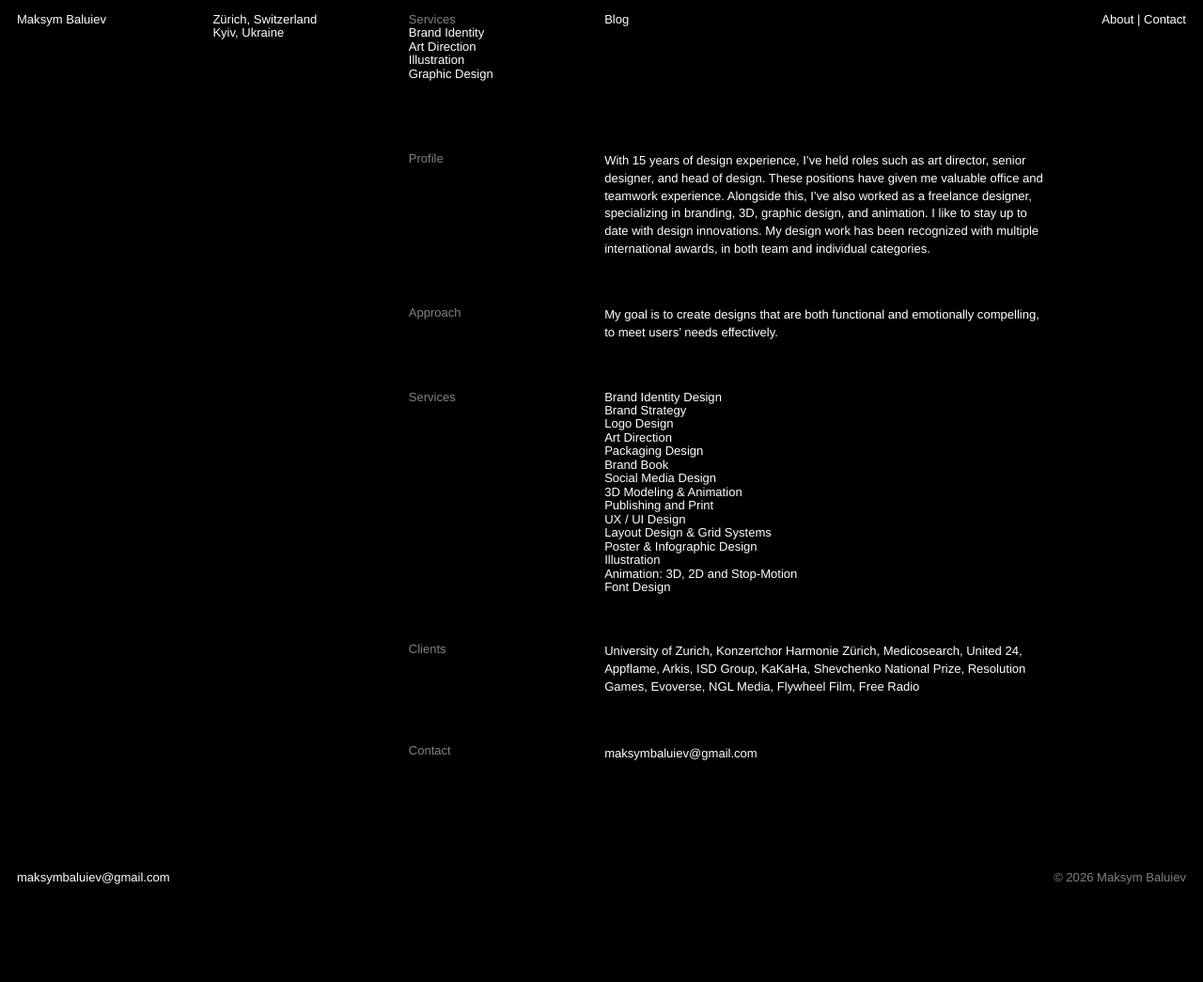
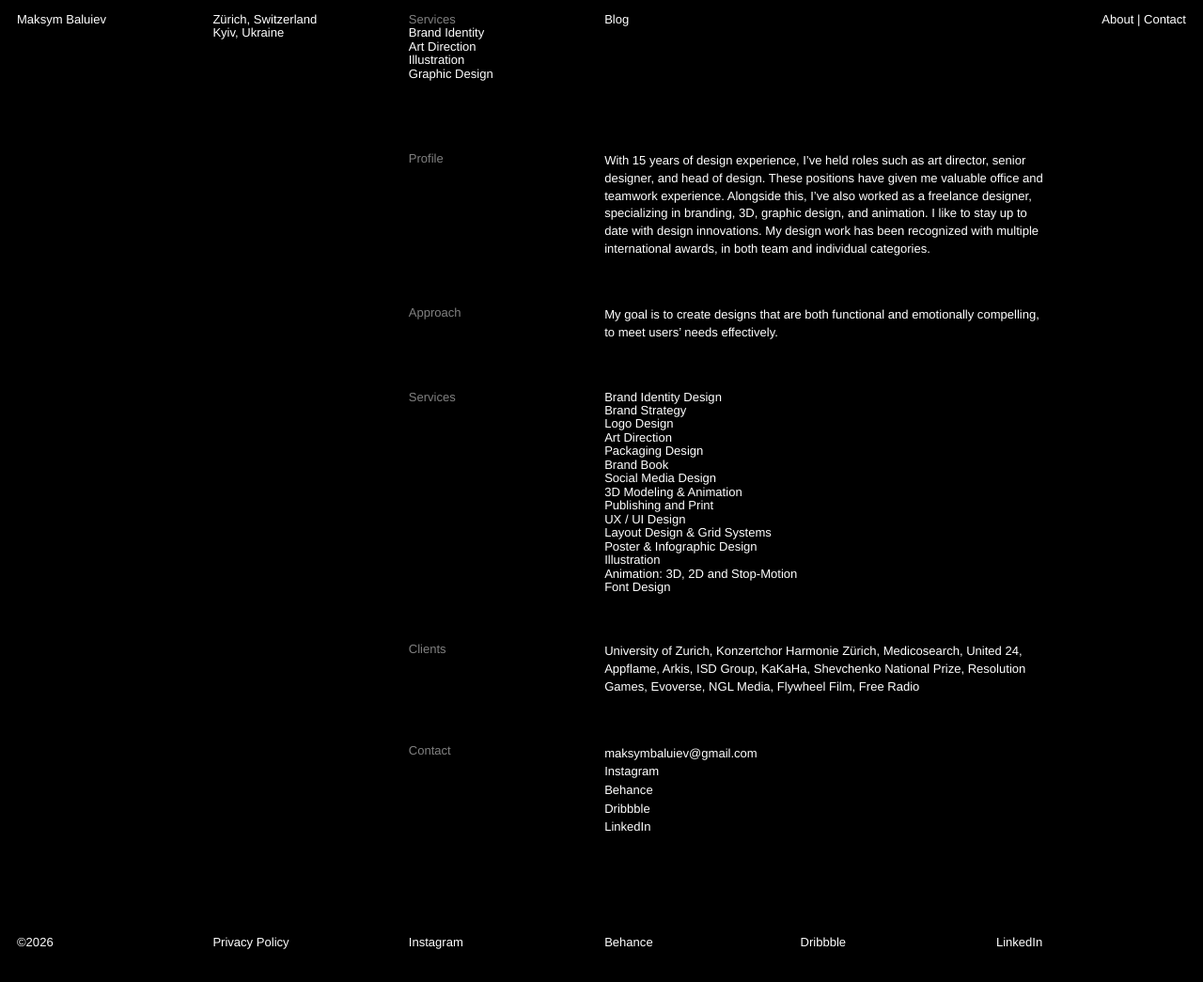
Before and after one commit to maksymbaluiev/maksymbaluiev.github.io, an Astro site: page /about in a window 1280 px wide. Shown: the whole page at 94% size. Before the commit the page ends 986 px from the top, so only its background shows below. Built offline with nearby package versions, Linux system fonts and the light colour scheme; Astro itself is replaced by a stand-in of ours.

Commit message:
Footer: ©year, Privacy Policy and social links on the grid; socials open in new tab
Co-Authored-By: Claude Opus 5.5 <noreply@anthropic.com>

```diff
--- a/src/components/Footer.astro
+++ b/src/components/Footer.astro
@@ -4,35 +4,36 @@ const social = SITE.social.filter((s) => s.url);
 const year = new Date().getFullYear();
 ---
 
+<!-- Підвал: пункти стоять по колонках сітки (12 на десктопі, 2 на телефоні) -->
 <footer class="site-footer cols">
-  <a class="email" href={`mailto:${SITE.email}`}>{SITE.email}</a>
-  {
-    social.length > 0 && (
-      <ul role="list" class="social">
-        {social.map((s) => (
-          <li><a href={s.url} rel="me noopener">{s.label}</a></li>
-        ))}
-      </ul>
-    )
-  }
-  <p class="copy">© {year} {SITE.name}</p>
+  <ul role="list" class="items">
+    <li>©{year}</li>
+    <li>Privacy Policy</li>
+    {social.map((s) => (
+      <li><a href={s.url} target="_blank" rel="me noopener noreferrer">{s.label}</a></li>
+    ))}
+  </ul>
 </footer>
 
 <style>
   .site-footer {
     margin-top: var(--space-xl);
     padding-block: var(--space-m);
-    row-gap: var(--space-2xs);
-    align-items: start;
   }
-  a { text-decoration: none; display: inline-flex; align-items: center; min-height: var(--tap-min); }
+  /* Список сам стає сіткою: кожен пункт займає одну «пару» колонок */
+  .items {
+    grid-column: 1 / -1;
+    display: grid;
+    grid-template-columns: subgrid;
+    row-gap: var(--space-3xs);
+  }
+  li { grid-column: span 1; }
+  @media (min-width: 768px) {
+    li { grid-column: span 2; }
+  }
+
+  a { text-decoration: none; display: inline-block; padding-block: 0.35em; }
+  li:not(:has(a)) { padding-block: 0.35em; }
+  /* Наведення: сірий, як у меню */
   a:hover { color: var(--color-text-muted); }
-  .email { grid-column: 1 / -1; }
-  .social { grid-column: 1 / -1; display: flex; flex-wrap: wrap; gap: 0 var(--space-xs); }
-  .copy { grid-column: 1 / -1; color: var(--color-text-muted); }
-  @media (min-width: 768px) {
-    .email { grid-column: 1 / 5; }
-    .social { grid-column: 5 / 9; }
-    .copy { grid-column: 9 / -1; justify-self: end; align-self: center; }
-  }
 </style>
--- a/src/pages/about.astro
+++ b/src/pages/about.astro
@@ -48,7 +48,7 @@ const { profile, approach, services, clients } = SITE.about;
         </a>
         <span class="visually-hidden" aria-live="polite" data-copy-status></span>
       </li>
-      {social.map((s) => <li><a href={s.url} rel="me noopener">{s.label}</a></li>)}
+      {social.map((s) => <li><a href={s.url} target="_blank" rel="me noopener noreferrer">{s.label}</a></li>)}
     </ul>
   </section>
 </BaseLayout>
--- a/src/site.config.ts
+++ b/src/site.config.ts
@@ -70,13 +70,14 @@ export const SITE = {
     industries: [] as string[],
     experience: [] as string[],
   },
-  // Порожній url = посилання не показується. TODO: додати адреси профілів.
+  // Соцмережі (у підвалі та на About). Відкриваються в новому вікні.
   social: [
-    { label: 'Behance', url: '' },
-    { label: 'Instagram', url: '' },
-    { label: 'Dribbble', url: '' },
-    { label: 'LinkedIn', url: '' },
+    { label: 'Instagram', url: 'https://www.instagram.com/maksymbaluiev/' },
+    { label: 'Behance', url: 'https://www.behance.net/baluiev' },
+    { label: 'Dribbble', url: 'https://dribbble.com/Baluiev' },
+    { label: 'LinkedIn', url: 'https://www.linkedin.com/in/maksym-baluiev-58748561/' },
   ],
+
   // Пункти меню. Головна відкривається кліком по імені.
   nav: [
     { label: 'Blog', href: '/blog/' },
```
